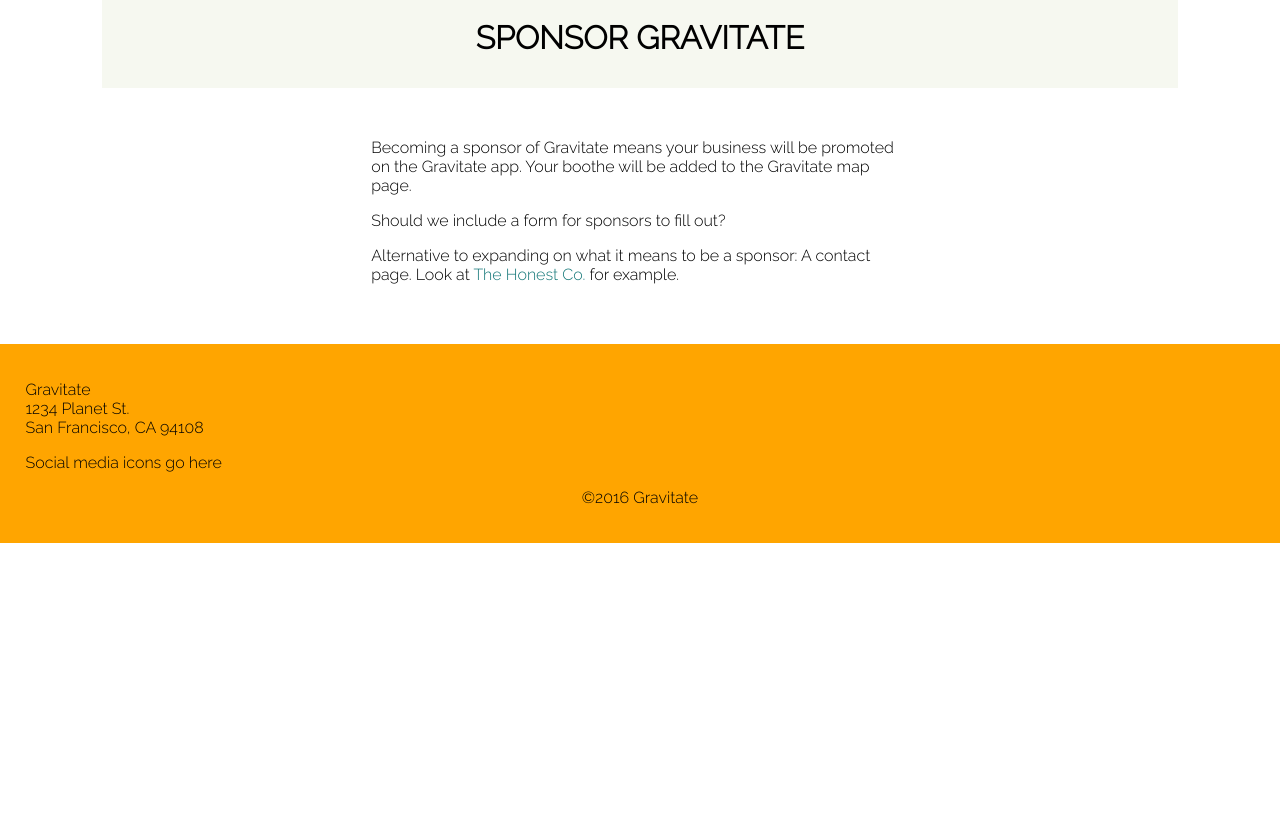
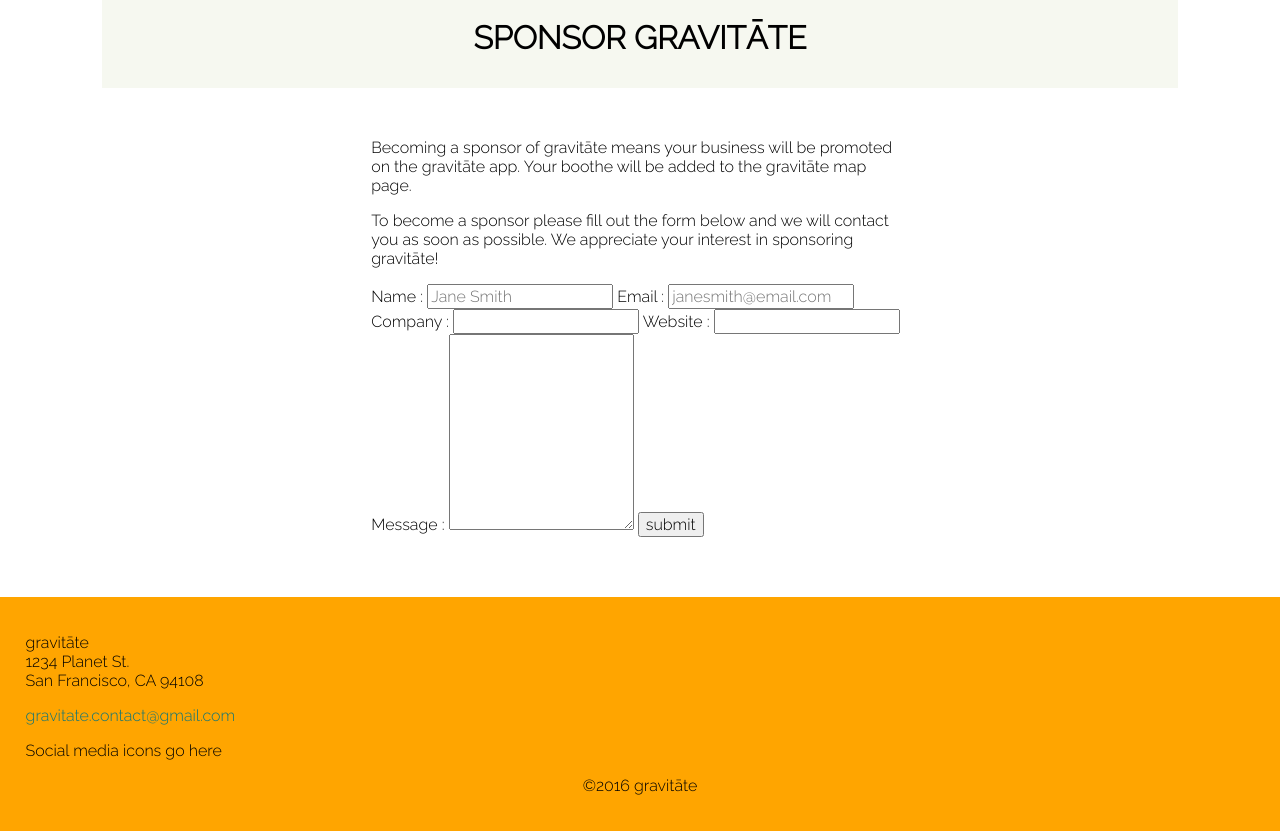
Before and after one commit to doughs/gravitate-1, a website: page assets/html/sponsor.html in a window 1280 px wide. Shown: the part 720-1551 px from the top of the page. Before the commit the page ends 1263 px from the top, so only its background shows below. Drawn offline with nearby package versions, Linux system fonts and the light colour scheme; files that its build step writes are made by us from their sources; files whose address does not match are found by name.

Commit message:
Change 'Gravitate' to lower case gravitate with a macron over the last a to match the logo type, and add a form

```diff
--- a/assets/html/sponsor.html
+++ b/assets/html/sponsor.html
@@ -5,10 +5,10 @@
 	<!-- RESPONSIVE META TAG -->
 	<meta name="viewport" content="width=device-width, initial-scale=1">
 	<!-- TITLE -->
-	<title>Gravitate App</title>
+	<title>gravit&#257;te App</title>
 	<!-- META TAGS -->
-	<meta content="gravitate app website, stay in touch out of sight" name="description"></meta>
-	<meta content="gravitate, gravitate app, stay connected, connected" name="keywords"></meta>
+	<meta content="gravitte app website, stay in touch out of sight" name="description"></meta>
+	<meta content="gravitte, gravitte app, stay connected, connected" name="keywords"></meta>
 	<!-- LINKS -->
 	<link rel="stylesheet" type="text/css" href="assets/css/style.css">
 	<!-- SCRIPTS -->
@@ -41,24 +41,38 @@
 		<!-- SPONSOR SECTION -->
 		<div id="sponsor" class="sponsor">
 			<!-- SPONSOR HEADING -->
-			<div class="sponsor-heading"><h1>sponsor gravitate</h1></div>
+			<div class="sponsor-heading"><h1>sponsor <span class="gravitate">gravit&#257;te</span></h1></div>
 			<!-- SPONSOR DESCRIPTION -->
 			<div class="sponsor-description">
-				<p>Becoming a sponsor of Gravitate means your business will be promoted on the Gravitate app. Your boothe will be added to the Gravitate map page.</p>
-				<p>Should we include a form for sponsors to fill out?</p>
-				<p>Alternative to expanding on what it means to be a sponsor: A contact page. Look at <a href="https://www.honest.com/about-us/vendor-inquiry">The Honest Co.</a> for example.</p>
-			</div>
+				<p>Becoming a sponsor of gravit&#257;te means your business will be promoted on the gravit&#257;te app. Your boothe will be added to the gravit&#257;te map page.</p>
+				<p>To become a sponsor please fill out the form below and we will contact you as soon as possible. We appreciate your interest in sponsoring gravit&#257;te!</p>
+				<form method="post" name="emailSponsorForm" action="contact.php">
+					<label for="Sender name">Name :</label>
+					<input name="sender" type="text" placeholder="Jane Smith">
+					<label for="Sender email">Email :</label>
+					<input name="emailAddress" type="text" placeholder="janesmith@email.com">
+					<label for="Company Name">Company :</label>
+					<input name="Company" type="text">
+					<label for="Company website">Website :</label>
+					<input name="Website" type="text">
+					<label for="Message">Message :</label>
+					<textarea name="Message" id="message" rows="10"></textarea>
+					<input type="submit" value="submit" class="sub-button">
+				</form>
+<!-- 				<p>Alternative to expanding on what it means to be a sponsor: A contact page. Look at <a href="https://www.honest.com/about-us/vendor-inquiry">The Honest Co.</a> for example.</p>
+ -->			</div>
 		</div>
 	</div>
 	<!-- FOOTER SECTION -->
 	<footer>
 		<!-- FOOTER CONTENT -->
 		<div id="contact" class="contact">
-			<p>Gravitate<br>
+			<p>gravit&#257;te<br>
 			1234 Planet St.<br>
 			San Francisco, CA 94108</p>
+			<p><a href="mailto:gravitate.contact@gmail.com">gravitate.contact@gmail.com</a></p>
 			<div class="social">Social media icons go here</div>
-			<p class="copy">&copy;2016 Gravitate</p>
+			<p class="copy">&copy;2016 gravit&#257;te</p>
 		</div>
 	</footer>
 </body>
```
